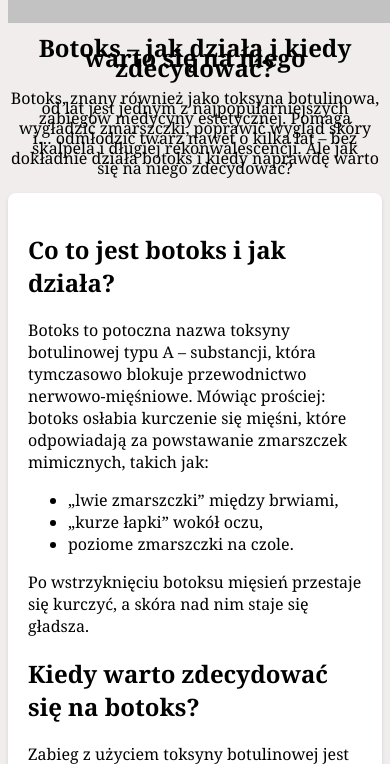
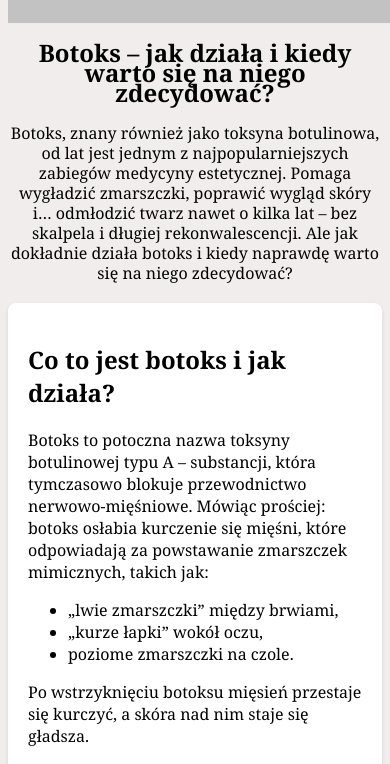
Before and after one commit to dmnx333/str, a plain HTML site: page blog2.html in a window 390 px wide. Shown: the part 93-857 px from the top of the page. Drawn offline with Linux system fonts and the light colour scheme.

Commit message:
Add files via upload

```diff
--- a/blog.css
+++ b/blog.css
@@ -216,7 +216,7 @@ margin: 0 10px;
 }
 @media (max-width: 768px) {
  .title {
-  line-height: 10px;
+  line-height: 20px;
  }
 
   .text {
--- a/szkole.css
+++ b/szkole.css
@@ -349,6 +349,7 @@ margin: 0 10px;
   .courses {
     margin-right: 5px;
     margin-left: 5px;
+    line-height: 20px;
   }
   .content {
     margin-top: 20px;
```
